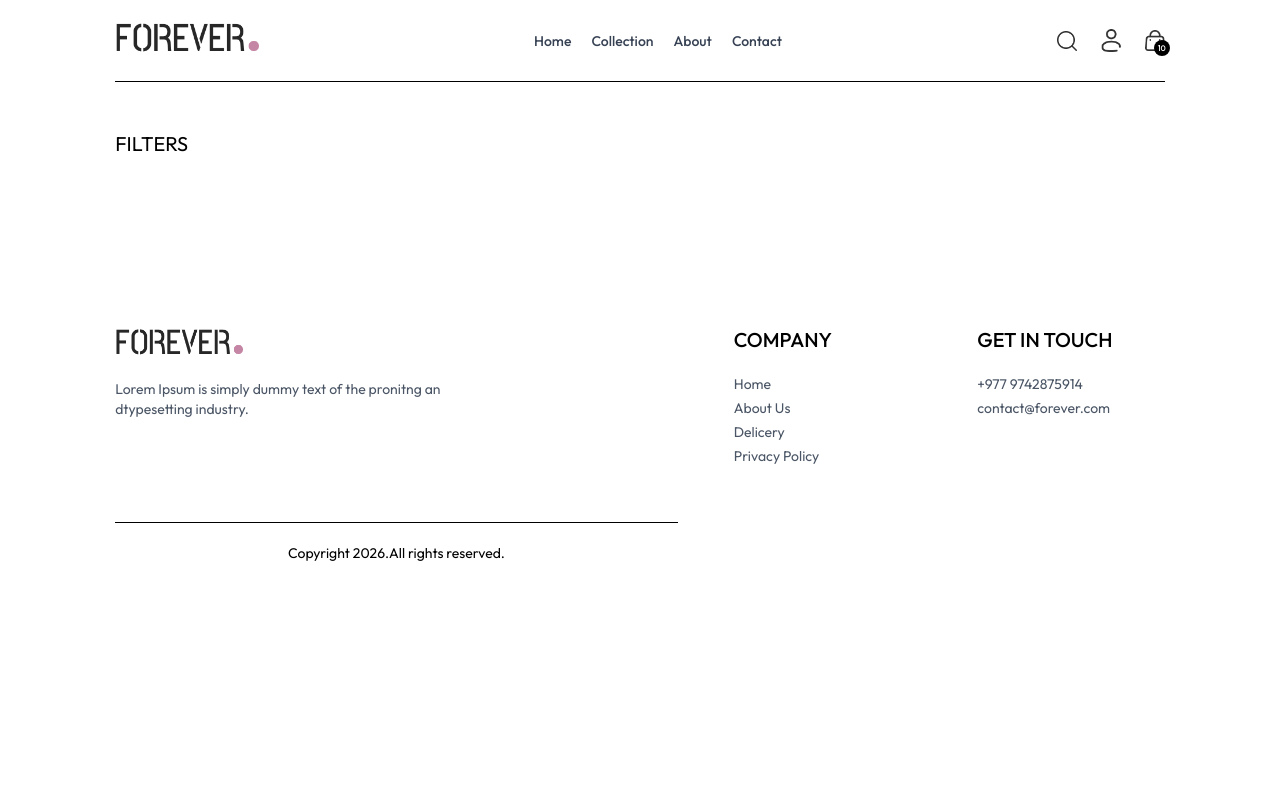
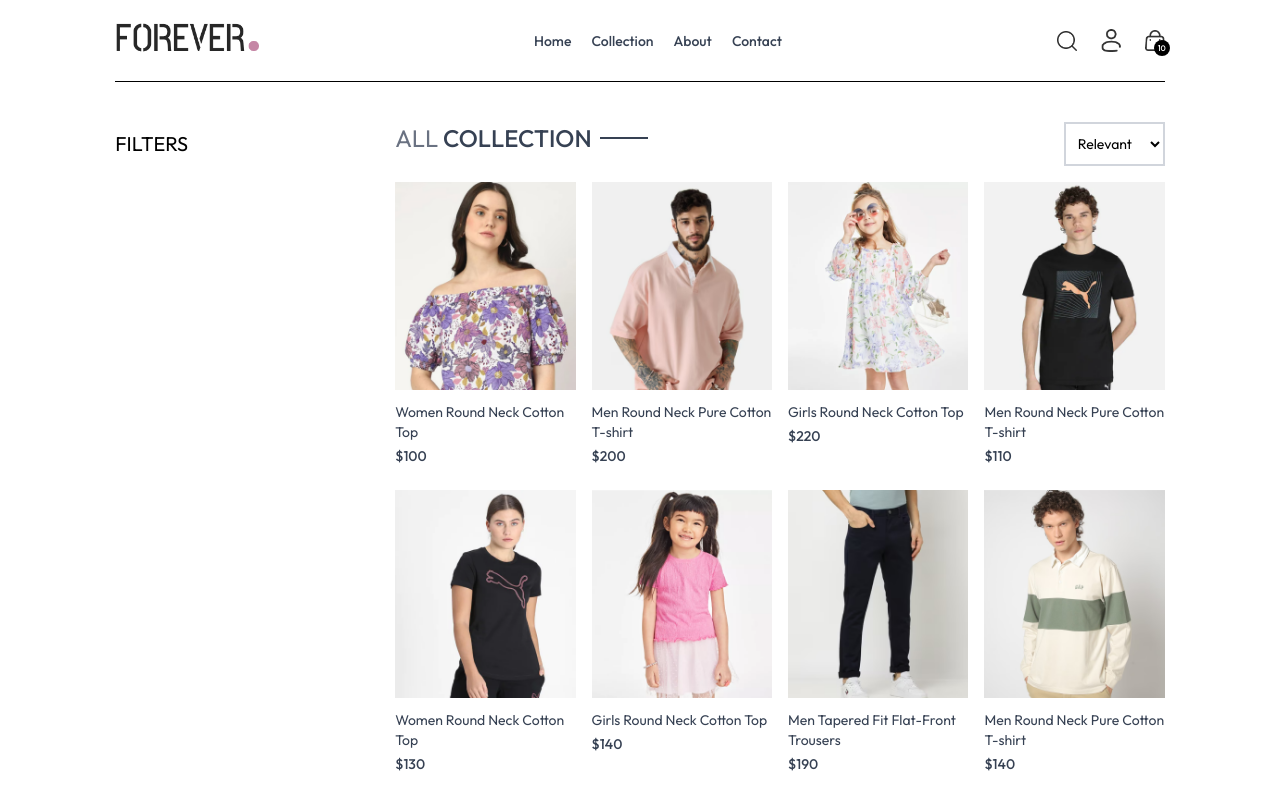
Before and after one commit to rohanmaharjan/E-commerce, a React (Vite) app in the folder frontend/: page /collection in a window 1280 px wide. Shown: the top 796 px of the page. Built offline with nearby package versions, Linux system fonts and the light colour scheme.

Commit message:
filter options corrected and working

```diff
--- a/frontend/src/pages/Collection.jsx
+++ b/frontend/src/pages/Collection.jsx
@@ -1,56 +1,125 @@
-import React, { useContext, useState } from 'react'
+import React, { useContext, useEffect, useState } from 'react'
 import { ShopContext } from '../context/ShopContext'
 import { assets } from '../assets/assets';
+import Title from '../components/Title';
+import ProductItem from '../components/ProductItem';
 
 const Collection = () => {
+  const { products } = useContext(ShopContext);
+  const [showFilter, setShowFilter] = useState(false);
+  const [filterProducts, setFilterProducts] = useState([]);
+  const [category, setCategory] = useState([]);
+  const [subCategory, setSubCategory] = useState([]);
 
-const { products } = useContext(ShopContext);
-const [showFilter,setShowFilter] = useState(false);
-console.log(products);
+  const toggleCategory = (e) => {
+    if (category.includes(e.target.value)) {
+      setCategory(prev => prev.filter(item => item !== e.target.value));
+    } else {
+      setCategory(prev => [...prev, e.target.value]);
+    }
+  };
+
+  const toggleSubCategory = (e) => {
+    if (subCategory.includes(e.target.value)) {
+      setSubCategory(prev => prev.filter(item => item !== e.target.value));
+    } else {
+      setSubCategory(prev => [...prev, e.target.value]);
+    }
+  };
+
+  const applyFilter = () => {
+    let productsCopy = products.slice();
+
+    if (category.length > 0) {
+      productsCopy = productsCopy.filter(item => category.includes(item.category));
+    }
+
+    if (subCategory.length > 0) {
+      productsCopy = productsCopy.filter(item => subCategory.includes(item.subCategory));
+    }
+
+    setFilterProducts(productsCopy);
+  };
+
+  // Run filters whenever category, subCategory, or products change
+  useEffect(() => {
+    applyFilter();
+  }, [category, subCategory, products]);
+
+  // Initialize with all products
+  useEffect(() => {
+    setFilterProducts(products);
+  }, [products]);
 
   return (
     <div className='flex flex-col sm:flex-row gap-1 sm:gap-10 pt-10 border-t'>
       {/* filter option */}
       <div className='min-w-60'>
-        <p onClick={() => setShowFilter(!showFilter)} className='my-2 text-xl flex items-center cursor-pointer gap-2'>FILTERS
+        <p onClick={() => setShowFilter(!showFilter)} className='my-2 text-xl flex items-center cursor-pointer gap-2'>
+          FILTERS
           <img className={`h-3 sm:hidden ${showFilter ? 'rotate-90' : ''}`} src={assets.dropdown_icon} alt="" />
         </p>
+
         {/* category filter */}
-        <div className={`border border-gray-300 pl-5 py-3 mt-6 ${showFilter ? '' :'hidden'}`}>
+        <div className={`border border-gray-300 pl-5 py-3 mt-6 ${showFilter ? '' : 'hidden'}`}>
           <p className='mb-3 text-sm font-medium'>CATEGORIES</p>
           <div className='flex flex-col gap-2 text-sm font-light text-gray-700'>
             <p className='flex gap-2'>
-                <input className='w-3' type="checkbox" value={'Men'} />Men
+              <input className='w-3' type="checkbox" value={'Men'} onChange={toggleCategory} />Men
             </p>
             <p className='flex gap-2'>
-                <input className='w-3' type="checkbox" value={'Women'} />Women
+              <input className='w-3' type="checkbox" value={'Women'} onChange={toggleCategory} />Women
             </p>
             <p className='flex gap-2'>
-                <input className='w-3' type="checkbox" value={'Kids'} />Kids
+              <input className='w-3' type="checkbox" value={'Kids'} onChange={toggleCategory} />Kids
             </p>
           </div>
         </div>
 
         {/* sub category filter */}
-          <div className={`border border-gray-300 pl-5 py-3 my-5 ${showFilter ? '' :'hidden'}`}>
+        <div className={`border border-gray-300 pl-5 py-3 my-5 ${showFilter ? '' : 'hidden'}`}>
           <p className='mb-3 text-sm font-medium'>TYPES</p>
           <div className='flex flex-col gap-2 text-sm font-light text-gray-700'>
             <p className='flex gap-2'>
-                <input className='w-3' type="checkbox" value={'Topwear'} />Topwear
+              <input className='w-3' type="checkbox" value={'Topwear'} onChange={toggleSubCategory} />Topwear
             </p>
             <p className='flex gap-2'>
-                <input className='w-3' type="checkbox" value={'Bottomwear'} />Bottomwear
+              <input className='w-3' type="checkbox" value={'Bottomwear'} onChange={toggleSubCategory} />Bottomwear
             </p>
             <p className='flex gap-2'>
-                <input className='w-3' type="checkbox" value={'Winterwear'} />Winterwear
+              <input className='w-3' type="checkbox" value={'Winterwear'} onChange={toggleSubCategory} />Winterwear
             </p>
           </div>
         </div>
-
       </div>
 
+      {/* Right side */}
+      <div className='flex-1'>
+        <div className='flex justify-between text-base sm:text-2xl mb-4'>
+          <Title text1={'ALL'} text2=' COLLECTION' />
+          {/* Product Sort */}
+          <select className='border-2 border-gray-300 text-sm px-2'>
+            <option value="relevant">Relevant</option>
+            <option value="low-high">Low-High</option>
+            <option value="high-low">High-Low</option>
+          </select>
         </div>
-  )
-}
 
-export default Collection
+        {/* Map Products */}
+        <div className='grid grid-cols-2 md:grid-cols-3 lg:grid-cols-4 gap-4 gap-y-6'>
+          {filterProducts.map((item, index) => (
+            <ProductItem
+              key={index}
+              name={item.name}
+              id={item._id}
+              price={item.price}
+              image={item.image}
+            />
+          ))}
+        </div>
+      </div>
+    </div>
+  );
+};
+
+export default Collection;
```
Lines whose indentation alone changed are shown as unchanged.
